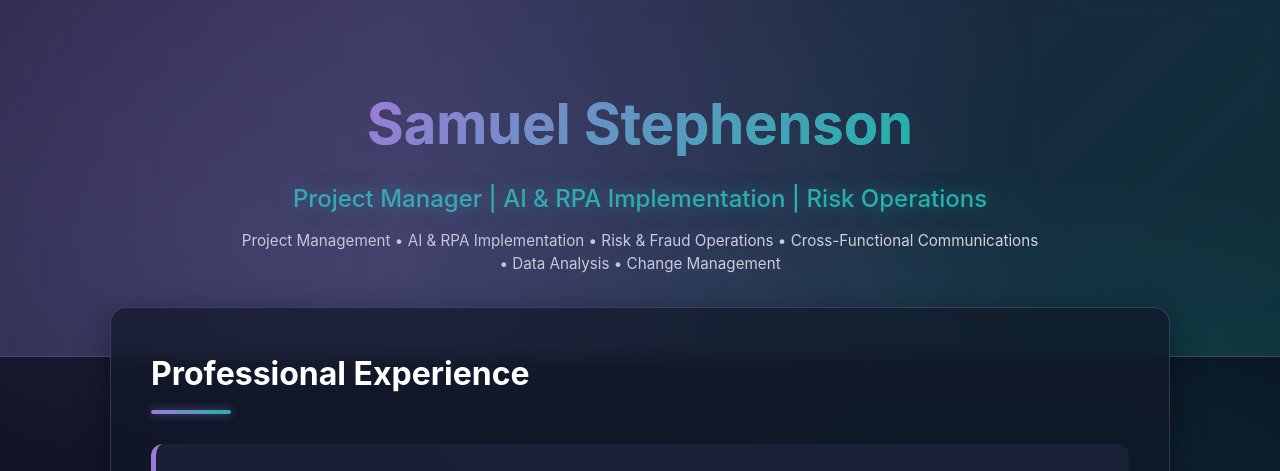
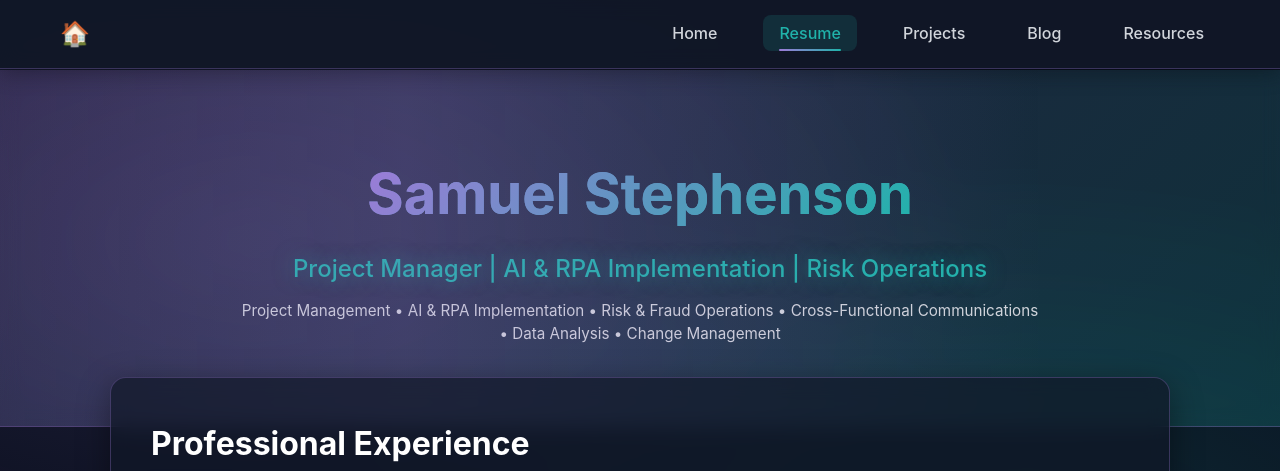
Before and after one commit to samstephenson14/sam-stephenson, a plain HTML site: page cv.html in a window 1280 px wide. Shown: the top 471 px of the page. Drawn offline with Linux system fonts and the light colour scheme.

Commit message:
Update cv.html
add nav bar in header

```diff
--- a/cv.html
+++ b/cv.html
@@ -439,6 +439,188 @@
     </style>
 </head>
 <body>
+<style>
+    /* Navigation Styles */
+    nav {
+        position: fixed;
+        top: 0;
+        left: 0;
+        right: 0;
+        background: rgba(17, 24, 39, 0.95);
+        backdrop-filter: blur(10px);
+        border-bottom: 1px solid rgba(157, 123, 216, 0.3);
+        padding: 15px 0;
+        z-index: 1000;
+        box-shadow: 0 4px 20px rgba(0, 0, 0, 0.3);
+    }
+
+    .nav-container {
+        max-width: 1200px;
+        margin: 0 auto;
+        padding: 0 20px;
+        display: flex;
+        justify-content: space-between;
+        align-items: center;
+    }
+
+    .nav-logo {
+        font-size: 1.5em;
+        font-weight: 700;
+        color: #9d7bd8;
+        text-decoration: none;
+        transition: transform 0.3s ease;
+        display: flex;
+        align-items: center;
+    }
+
+    .nav-logo:hover {
+        transform: scale(1.1);
+    }
+
+    .nav-links {
+        display: flex;
+        gap: 30px;
+        list-style: none;
+        align-items: center;
+    }
+
+    .nav-links a {
+        color: #d1d5db;
+        text-decoration: none;
+        font-weight: 500;
+        font-size: 1em;
+        padding: 8px 16px;
+        border-radius: 8px;
+        transition: all 0.3s ease;
+        position: relative;
+    }
+
+    .nav-links a:hover {
+        color: #9d7bd8;
+        background: rgba(157, 123, 216, 0.1);
+    }
+
+    .nav-links a.active {
+        color: #20b2aa;
+        background: rgba(32, 178, 170, 0.15);
+    }
+
+    .nav-links a.active::after {
+        content: '';
+        position: absolute;
+        bottom: 0;
+        left: 16px;
+        right: 16px;
+        height: 2px;
+        background: linear-gradient(90deg, #9d7bd8, #20b2aa);
+        border-radius: 2px;
+    }
+
+    /* Mobile Menu Toggle */
+    .mobile-menu-toggle {
+        display: none;
+        background: none;
+        border: none;
+        color: #d1d5db;
+        font-size: 1.5em;
+        cursor: pointer;
+        padding: 5px;
+    }
+
+    /* Mobile Responsive */
+    @media (max-width: 768px) {
+        .mobile-menu-toggle {
+            display: block;
+        }
+
+        .nav-links {
+            position: fixed;
+            top: 60px;
+            left: 0;
+            right: 0;
+            background: rgba(17, 24, 39, 0.98);
+            backdrop-filter: blur(10px);
+            flex-direction: column;
+            gap: 0;
+            padding: 20px 0;
+            border-bottom: 1px solid rgba(157, 123, 216, 0.3);
+            transform: translateY(-100%);
+            opacity: 0;
+            transition: all 0.3s ease;
+            pointer-events: none;
+        }
+
+        .nav-links.active {
+            transform: translateY(0);
+            opacity: 1;
+            pointer-events: all;
+        }
+
+        .nav-links a {
+            width: 100%;
+            padding: 15px 30px;
+            border-radius: 0;
+        }
+    }
+
+    /* Add padding to body to account for fixed nav */
+    body {
+        padding-top: 70px;
+    }
+</style>
+
+<nav>
+    <div class="nav-container">
+        <a href="index.html" class="nav-logo">🏠</a>
+
+        <button class="mobile-menu-toggle" onclick="toggleMobileMenu()">☰</button>
+
+        <ul class="nav-links" id="navLinks">
+            <li><a href="index.html" class="nav-home">Home</a></li>
+            <li><a href="cv.html" class="nav-cv">Resume</a></li>
+            <li><a href="projects.html" class="nav-projects">Projects</a></li>
+            <li><a href="blog.html" class="nav-blog">Blog</a></li>
+            <li><a href="resources.html" class="nav-resources">Resources</a></li>
+        </ul>
+    </div>
+</nav>
+
+<script>
+    // Mobile menu toggle
+    function toggleMobileMenu() {
+        const navLinks = document.getElementById('navLinks');
+        navLinks.classList.toggle('active');
+    }
+
+    // Close mobile menu when clicking a link
+    document.querySelectorAll('.nav-links a').forEach(link => {
+        link.addEventListener('click', () => {
+            document.getElementById('navLinks').classList.remove('active');
+        });
+    });
+
+    // Highlight current page in navigation
+    // This script automatically detects which page you're on and highlights it
+    const currentPage = window.location.pathname.split('/').pop() || 'index.html';
+
+    // Remove active class from all links
+    document.querySelectorAll('.nav-links a').forEach(link => {
+        link.classList.remove('active');
+    });
+
+    // Add active class to current page
+    if (currentPage === 'index.html' || currentPage === '') {
+        document.querySelector('.nav-home')?.classList.add('active');
+    } else if (currentPage === 'cv.html') {
+        document.querySelector('.nav-cv')?.classList.add('active');
+    } else if (currentPage === 'projects.html') {
+        document.querySelector('.nav-projects')?.classList.add('active');
+    } else if (currentPage === 'blog.html') {
+        document.querySelector('.nav-blog')?.classList.add('active');
+    } else if (currentPage === 'resources.html') {
+        document.querySelector('.nav-resources')?.classList.add('active');
+    }
+</script>
     <header>
         <h1><a href="index.html">Samuel Stephenson</a></h1>
         <p class="title">Project Manager | AI & RPA Implementation | Risk Operations</p>
```
